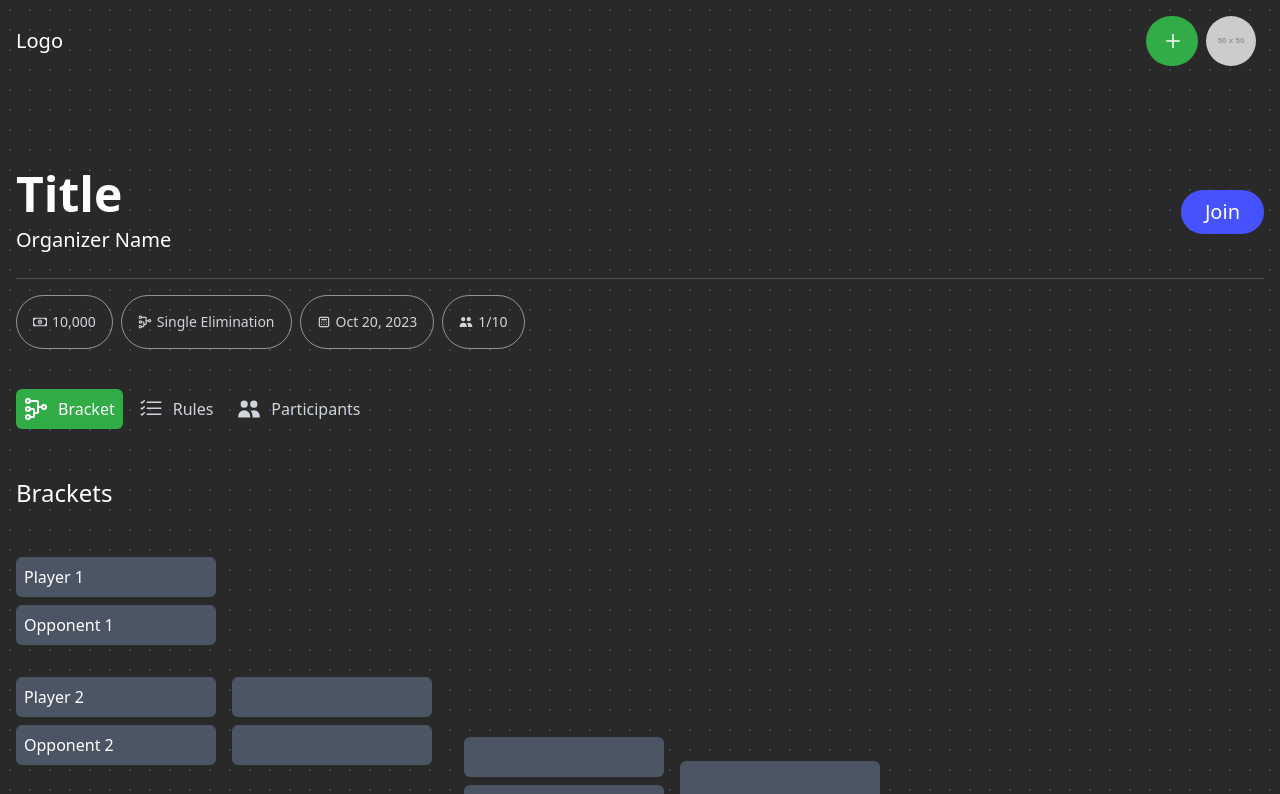
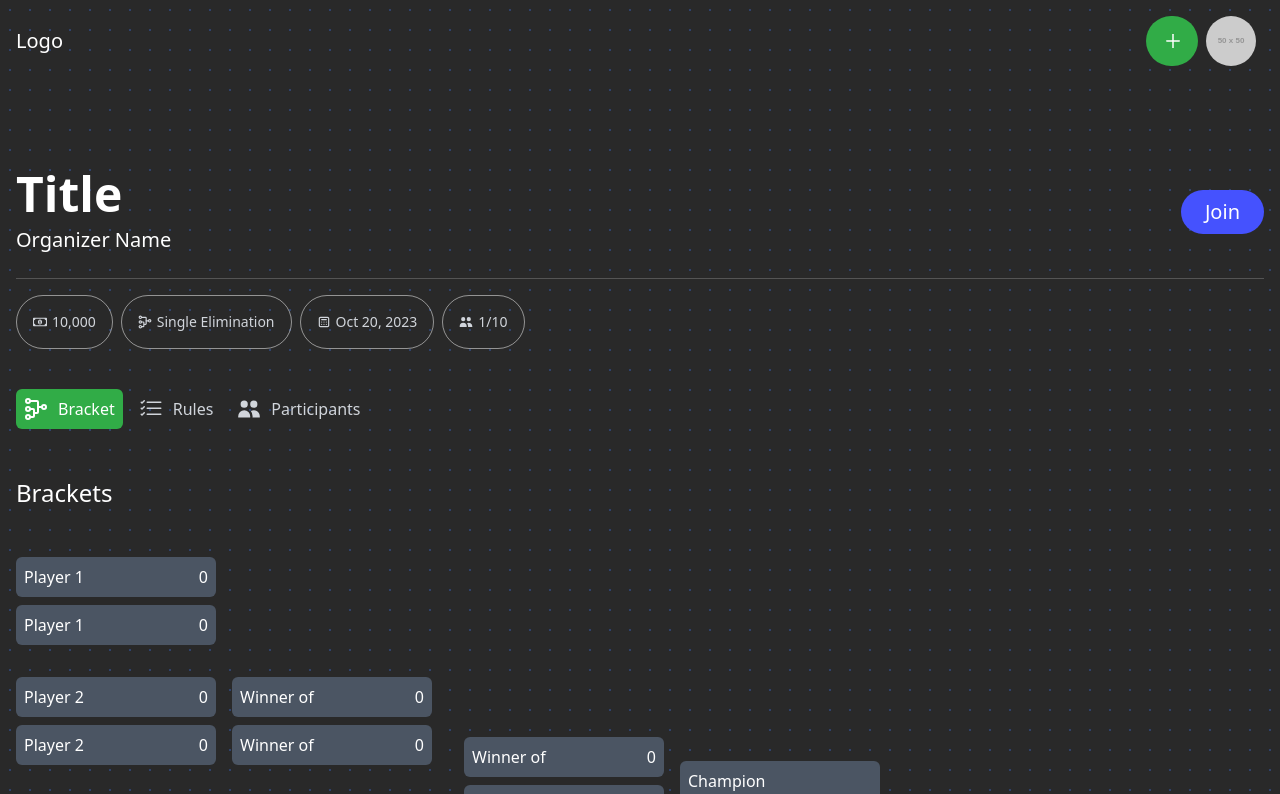
Before and after one commit to pengpa0012/tournament-app, a Next.js app in the folder client/: page /tournament in a window 1280 px wide. Shown: the top 794 px of the page. Built offline with nearby package versions, Linux system fonts and the light colour scheme.

Commit message:
added score label

```diff
--- a/client/src/pages/tournament.tsx
+++ b/client/src/pages/tournament.tsx
@@ -63,18 +63,30 @@ const tournament = () => {
                 {
                   array.map(item => (
                     <div className="my-8">
-                      <div className="bg-gray-600 w-[200px] h-[40px] rounded-md mb-2 p-2">Player {item}</div>
-                      <div className="bg-gray-600 w-[200px] h-[40px] rounded-md p-2">Opponent {item}</div>
+                      <div className="bg-gray-600 hover:bg-gray-700 w-[200px] h-[40px] rounded-md mb-2 p-2 flex justify-between">
+                        <span>Player {item}</span>
+                        <span>0</span>
+                      </div>
+                      <div className="bg-gray-600 hover:bg-gray-700 w-[200px] h-[40px] rounded-md p-2 flex justify-between">
+                        <span>Player {item}</span>
+                        <span>0</span>
+                      </div>
                     </div>
                   ))
                 }
               </div>
               <div>
                 {
-                  half.map(item => (
+                  array.length != 1 && half.map(item => (
                     <div className="my-8">
-                      <div className="bg-gray-600 w-[200px] h-[40px] rounded-md mb-2 p-2"></div>
-                      <div className="bg-gray-600 w-[200px] h-[40px] rounded-md p-2"></div>
+                      <div className="bg-gray-600 hover:bg-gray-700 w-[200px] h-[40px] rounded-md mb-2 p-2 flex justify-between">
+                        <span>Winner of</span>
+                        <span>0</span>
+                      </div>
+                      <div className="bg-gray-600 hover:bg-gray-700 w-[200px] h-[40px] rounded-md p-2 flex justify-between">
+                        <span>Winner of</span>
+                        <span>0</span>
+                      </div>
                     </div>
                   ))
                 }
@@ -83,8 +95,14 @@ const tournament = () => {
                 {
                   halfHalf.length != 1 && halfHalf.map(item => (
                     <div className="my-8">
-                      <div className="bg-gray-600 w-[200px] h-[40px] rounded-md mb-2 p-2"></div>
-                      <div className="bg-gray-600 w-[200px] h-[40px] rounded-md p-2"></div>
+                      <div className="bg-gray-600 hover:bg-gray-700 w-[200px] h-[40px] rounded-md mb-2 p-2 flex justify-between">
+                        <span>Winner of</span>
+                        <span>0</span>
+                      </div>
+                      <div className="bg-gray-600 hover:bg-gray-700 w-[200px] h-[40px] rounded-md p-2 flex justify-between">
+                        <span>Winner of</span>
+                        <span>0</span>
+                      </div>
                     </div>
                   ))
                 }
@@ -93,12 +111,18 @@ const tournament = () => {
                 {
                   array.slice(0,Math.ceil(array.length/2)).length != 1 &&
                   <div className="my-8">
-                    <div className="bg-gray-600 w-[200px] h-[40px] rounded-md mb-2 p-2"></div>
-                    <div className="bg-gray-600 w-[200px] h-[40px] rounded-md p-2"></div>
+                    <div className="bg-gray-600 hover:bg-gray-700 w-[200px] h-[40px] rounded-md mb-2 p-2 flex justify-between">
+                      <span>Winner of</span>
+                      <span>0</span>
+                    </div>
+                    <div className="bg-gray-600 hover:bg-gray-700 w-[200px] h-[40px] rounded-md p-2 flex justify-between">
+                      <span>Winner of</span>
+                      <span>0</span>
+                    </div>
                   </div>
                 }
               </div>
-              <div className="bg-gray-600 w-[200px] h-[40px] rounded-md p-2"></div>
+              <div className="bg-gray-600 hover:bg-gray-700 w-[200px] h-[40px] rounded-md p-2 flex justify-between">Champion</div>
             </div>
           </div>
         }
```
